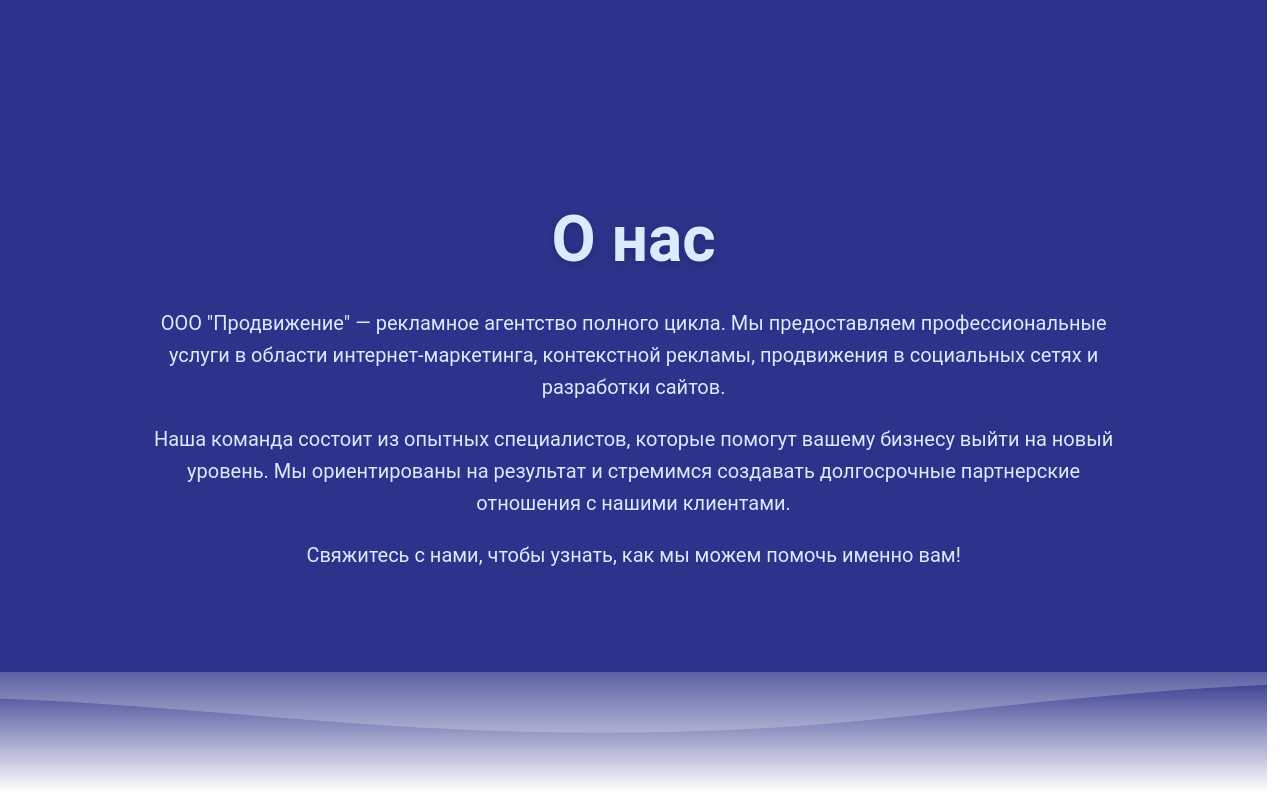
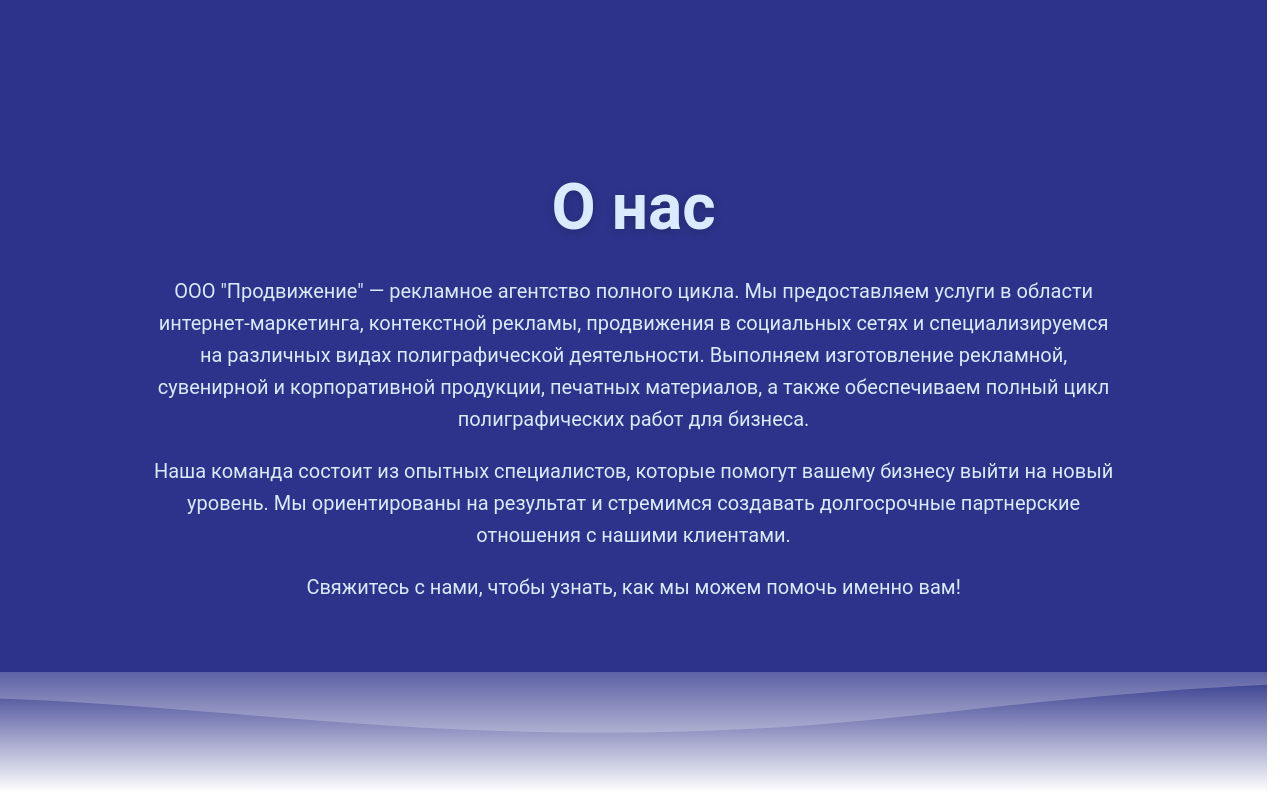
Before and after one commit to deusreduncon/diplom, a React (Vite) app in the folder diplomv1/: page /about in a window 1280 px wide. Built offline with nearby package versions, Linux system fonts and the light colour scheme; no server answers.

Commit message:
aboutUs commit

```diff
--- a/diplomv1/src/component/Footer/AboutUs/AboutUs.jsx
+++ b/diplomv1/src/component/Footer/AboutUs/AboutUs.jsx
@@ -7,8 +7,8 @@ function AboutUs() {
                 <h1>О нас</h1>
                 <p>
                     ООО "Продвижение" — рекламное агентство полного цикла.
-                    Мы предоставляем профессиональные услуги в области интернет-маркетинга,
-                    контекстной рекламы, продвижения в социальных сетях и разработки сайтов.
+                    Мы предоставляем услуги в области интернет-маркетинга, контекстной рекламы, продвижения в социальных сетях и специализируемся на различных видах полиграфической деятельности.
+                    Выполняем изготовление рекламной, сувенирной и корпоративной продукции, печатных материалов, а также обеспечиваем полный цикл полиграфических работ для бизнеса.
                 </p>
                 <p>
                     Наша команда состоит из опытных специалистов, которые помогут вашему бизнесу
```
